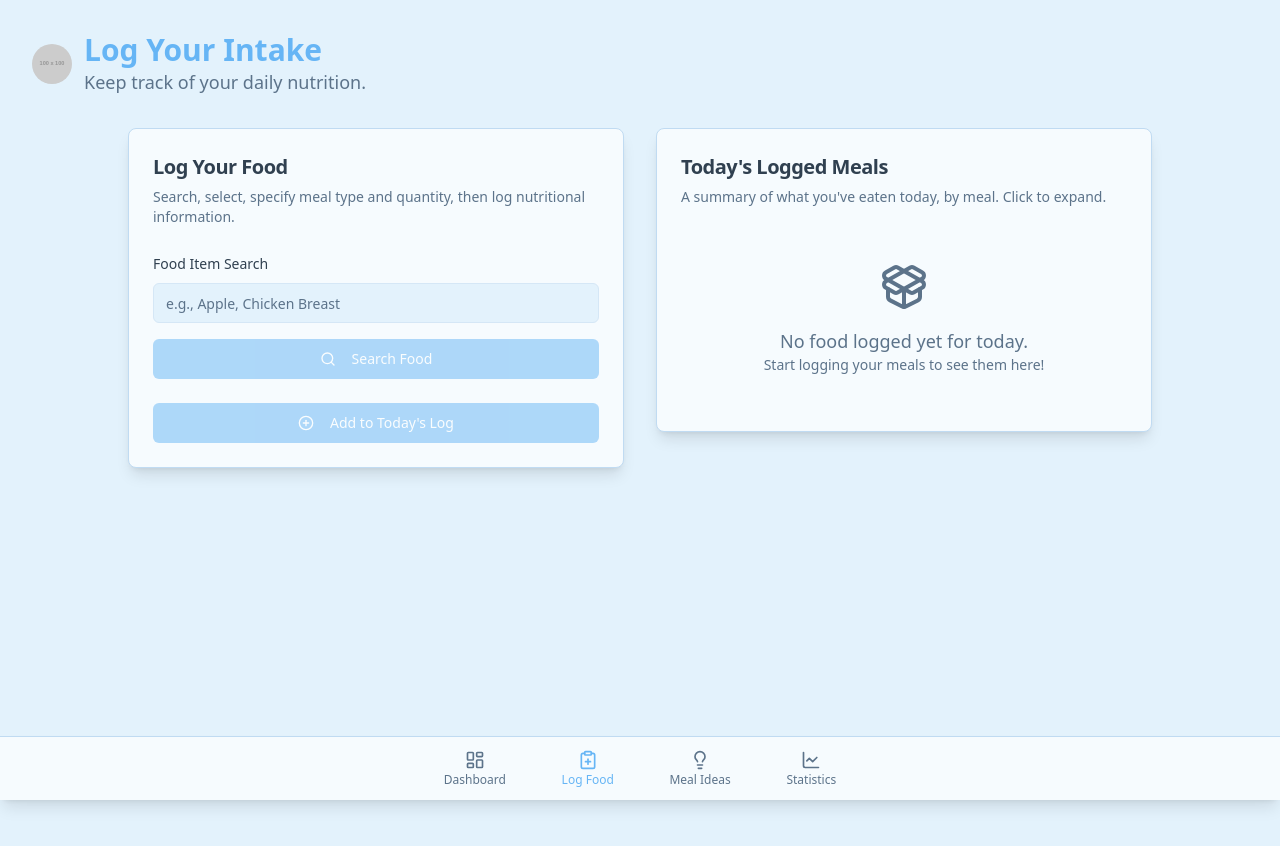
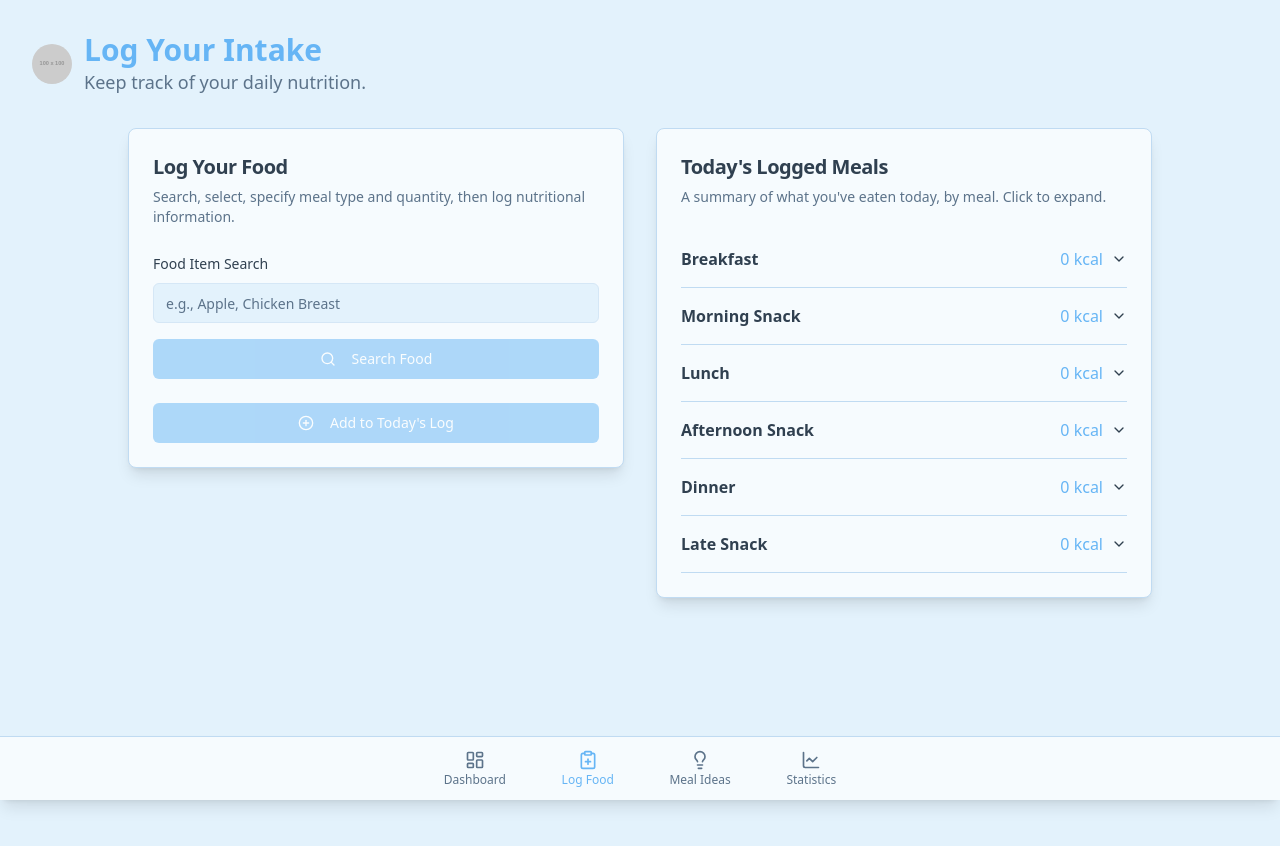
Before and after one commit to AyoubAoune/MyHealthCompanion, a Next.js app: page /log in a window 1280 px wide. Shown: the top 846 px of the page. Built offline with nearby package versions, Linux system fonts and the light colour scheme.

Commit message:
it is still not showing the maels of the day

```diff
--- a/src/components/app/my-health-companion/MealLogSummaryCard.tsx
+++ b/src/components/app/my-health-companion/MealLogSummaryCard.tsx
@@ -27,7 +27,9 @@ export function MealLogSummaryCard() {
     });
   }
 
-  const hasAnyLoggedEntries = currentDayLog && currentDayLog.entries && currentDayLog.entries.length > 0;
+  // This const is no longer used for the primary conditional rendering,
+  // but can be useful if we need specific logic inside for an absolutely empty day.
+  // const hasAnyLoggedEntries = currentDayLog && currentDayLog.entries && currentDayLog.entries.length > 0;
 
   return (
     <Card className="shadow-lg">
@@ -36,13 +38,7 @@ export function MealLogSummaryCard() {
         <CardDescription>A summary of what you've eaten today, by meal. Click to expand.</CardDescription>
       </CardHeader>
       <CardContent>
-        {!hasAnyLoggedEntries && MEAL_TYPES.every(mt => mealsData[mt].entries.length === 0) ? (
-           <div className="flex flex-col items-center justify-center text-center text-muted-foreground py-8">
-            <PackageOpen className="h-12 w-12 mb-4" />
-            <p className="text-lg font-medium">No food logged yet for today.</p>
-            <p className="text-sm">Start logging your meals to see them here!</p>
-          </div>
-        ) : (
+        {/* Always render the accordion now */}
         <Accordion type="multiple" collapsible className="w-full">
           {MEAL_TYPES.map((mealType) => {
             const { entries, totalCalories } = mealsData[mealType];
@@ -74,7 +70,6 @@ export function MealLogSummaryCard() {
             );
           })}
         </Accordion>
-        )}
       </CardContent>
     </Card>
   );
```
Lines whose indentation alone changed are shown as unchanged.
